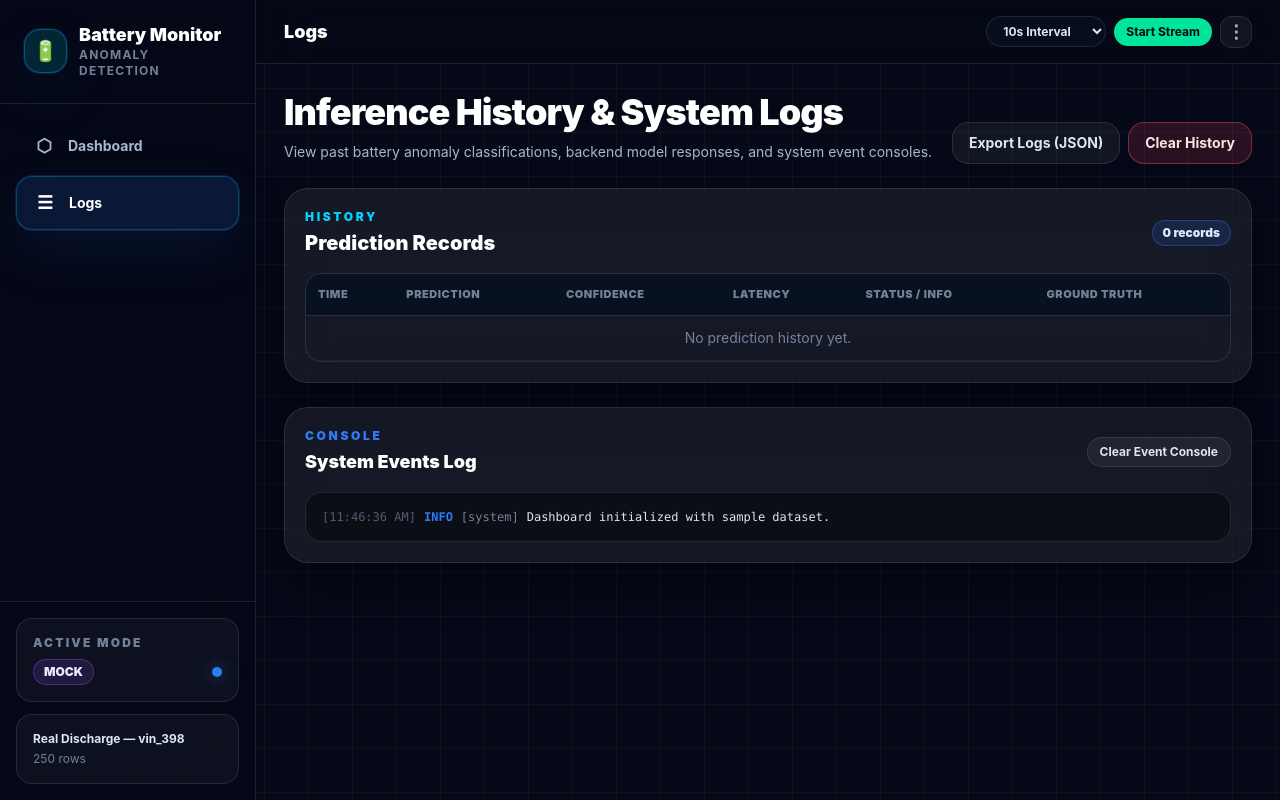
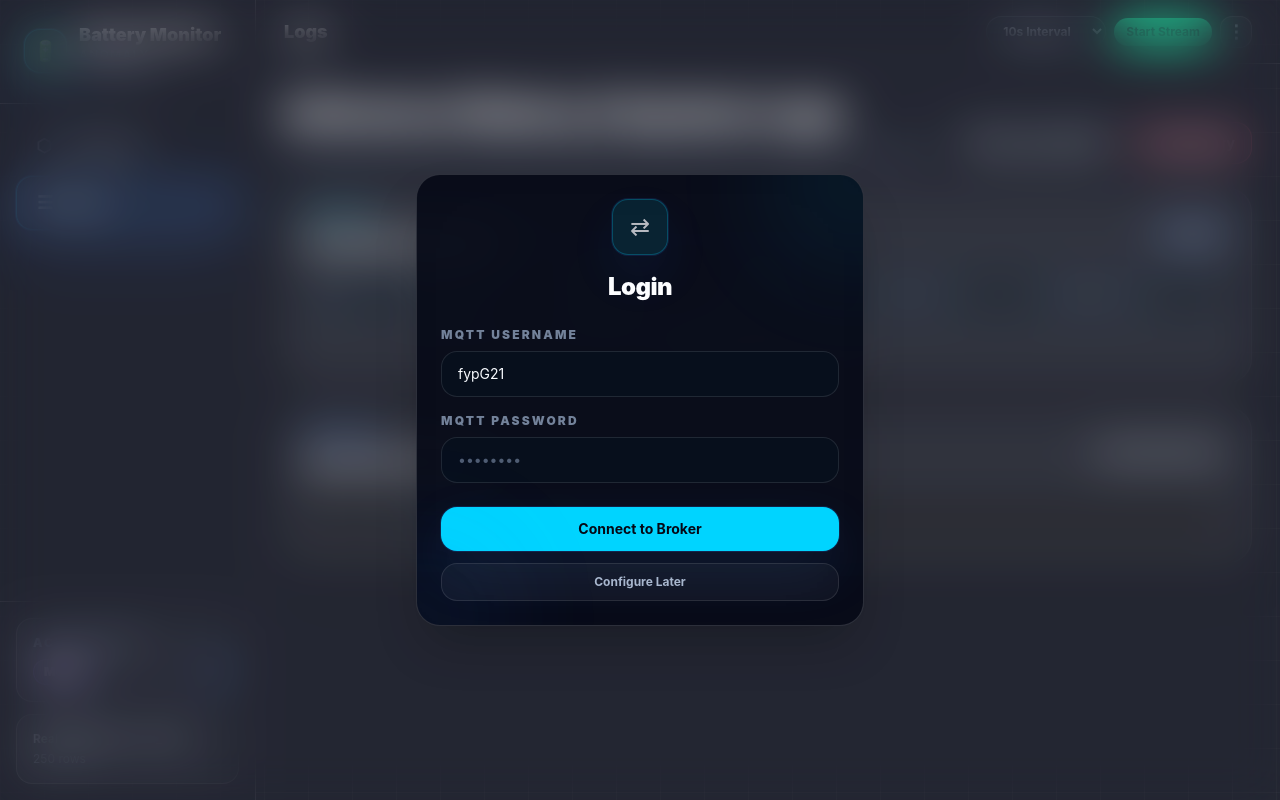
Before and after one commit to lakshithagnk/battery-digital-twin, a React (Vite) app: page /#/logs in a window 1280 px wide. Built offline with nearby package versions, Linux system fonts and the light colour scheme.

Commit message:
commit 8

```diff
--- a/src/components/AppShell.jsx
+++ b/src/components/AppShell.jsx
@@ -1,8 +1,9 @@
 import { useState, useEffect, useRef } from 'react'
 import { NavLink, useLocation, Link } from 'react-router-dom'
 import { useAppStore } from '../store/appStore'
-import { Badge, StatusDot, Button } from './ui'
+import { Badge, StatusDot, Button, Input } from './ui'
 import { useLiveEngine } from '../hooks/useLiveEngine'
+import { mqttManager } from '../services/mqttClient'
 
 const navItems = [
   { path: '/', label: 'Dashboard', icon: '⬡' },
@@ -75,6 +76,63 @@ export default function AppShell({ children }) {
     '/logs': 'Logs'
   }
   const pageLabel = pageLabels[location.pathname] ?? 'Dashboard'
+
+  // Interactive MQTT Login Overlay State
+  const [showLogin, setShowLogin] = useState(false)
+  const [localUser, setLocalUser] = useState(settings.mqtt?.username ?? '')
+  const [localPass, setLocalPass] = useState(settings.mqtt?.password ?? '')
+  const [isConnecting, setIsConnecting] = useState(false)
+  const [connectError, setConnectError] = useState(null)
+  const addLog = useAppStore(state => state.addLog)
+  const setConnection = useAppStore(state => state.setConnection)
+
+  // Show login overlay on initial mount if not connected
+  useEffect(() => {
+    if (connection.mqttStatus !== 'online') {
+      setShowLogin(true)
+    }
+  }, [])
+
+  // Keep local user/password credentials updated if settings change
+  useEffect(() => {
+    setLocalUser(settings.mqtt?.username ?? '')
+    setLocalPass(settings.mqtt?.password ?? '')
+  }, [settings.mqtt?.username, settings.mqtt?.password])
+
+
+  const handleMqttConnect = () => {
+    setIsConnecting(true)
+    setConnectError(null)
+
+    const updatedSettings = {
+      ...settings,
+      apiMode: 'mqtt',
+      mqtt: {
+        ...settings.mqtt,
+        username: localUser,
+        password: localPass
+      }
+    }
+
+    updateSettings(updatedSettings)
+
+    mqttManager.connect(updatedSettings, (status, detail) => {
+      // Update connection status in appStore
+      setConnection({ mqttStatus: status })
+
+      if (status === 'online') {
+        setIsConnecting(false)
+        setShowLogin(false)
+        addLog('info', 'mqtt', 'Successfully connected to MQTT broker via login popup.')
+      } else if (status === 'error') {
+        setIsConnecting(false)
+        setConnectError(detail ?? 'Failed to connect. Please check credentials.')
+        addLog('error', 'mqtt', `MQTT login popup error: ${detail ?? 'unknown'}`)
+      } else if (status === 'offline') {
+        setIsConnecting(false)
+      }
+    })
+  }
 
   return (
     <div className="app-bg grid-bg min-h-screen overflow-hidden text-ink-100">
@@ -185,6 +243,83 @@ export default function AppShell({ children }) {
           </main>
         </div>
       </div>
+
+      {/* ── Premium Interactive MQTT Login Modal ───────────────────────────────── */}
+      {showLogin && (
+        <div className="fixed inset-0 z-50 flex items-center justify-center p-4 animate-modal-overlay">
+          <div className="relative w-full max-w-md overflow-hidden rounded-3xl border border-white/15 bg-night-950/90 p-6 shadow-2xl backdrop-blur-2xl animate-modal-card">
+            {/* Glow spots */}
+            <div className="pointer-events-none absolute -right-16 -top-16 h-36 w-36 rounded-full bg-brand-cyan/20 blur-3xl opacity-60" />
+            <div className="pointer-events-none absolute -left-16 -bottom-16 h-36 w-36 rounded-full bg-brand-blue/20 blur-3xl opacity-60" />
+
+            {/* Header info */}
+            <div className="text-center">
+              <div className="mx-auto flex h-14 w-14 items-center justify-center rounded-2xl border border-brand-cyan/35 bg-brand-cyan/15 text-2xl shadow-blue animate-pulse">
+                ⇄
+              </div>
+              <h3 className="mt-4 font-display text-xl font-black tracking-tight text-white sm:text-2xl">
+                Login
+              </h3>
+            </div>
+
+            {/* Inputs */}
+            <div className="mt-6 space-y-4">
+              <Input
+                label="MQTT Username"
+                value={localUser}
+                onChange={e => setLocalUser(e.target.value)}
+                placeholder="e.g. fypG21"
+                disabled={isConnecting}
+                className="focus-within:border-brand-cyan/50 transition"
+              />
+              <Input
+                label="MQTT Password"
+                type="password"
+                value={localPass}
+                onChange={e => setLocalPass(e.target.value)}
+                placeholder="••••••••"
+                disabled={isConnecting}
+                className="focus-within:border-brand-cyan/50 transition"
+              />
+            </div>
+
+            {/* Connection error report */}
+            {connectError && (
+              <div className="mt-4 rounded-xl border border-red-500/20 bg-red-500/10 p-3 text-xs font-bold text-red-400">
+                ✗ {connectError}
+              </div>
+            )}
+
+            {/* Action buttons */}
+            <div className="mt-6 space-y-3">
+              <Button
+                variant="cyan"
+                className="w-full flex items-center justify-center gap-2 py-3 rounded-2xl text-sm font-bold shadow-blue hover:scale-[1.01] active:scale-[0.99] transition duration-150"
+                onClick={handleMqttConnect}
+                disabled={isConnecting}
+              >
+                {isConnecting ? (
+                  <>
+                    <span className="h-4 w-4 animate-spin rounded-full border-2 border-white/20 border-t-white" />
+                    Connecting to Broker…
+                  </>
+                ) : (
+                  'Connect to Broker'
+                )}
+              </Button>
+
+              <button
+                type="button"
+                className="w-full flex items-center justify-center rounded-2xl border border-white/10 bg-white/[0.04] py-2.5 text-xs font-bold text-ink-300 hover:bg-white/[0.08] hover:text-white transition duration-150"
+                onClick={() => setShowLogin(false)}
+                disabled={isConnecting}
+              >
+                Configure Later
+              </button>
+            </div>
+          </div>
+        </div>
+      )}
     </div>
   )
 }
--- a/src/index.css
+++ b/src/index.css
@@ -99,3 +99,21 @@
   color: #f8fbff !important;
 }
 .recharts-cartesian-grid line { stroke: rgba(255,255,255,0.055); }
+
+@keyframes modal-fade-in {
+  from { opacity: 0; backdrop-filter: blur(0px); background-color: rgba(255, 255, 255, 0); }
+  to { opacity: 1; backdrop-filter: blur(24px); background-color: rgba(255, 255, 255, 0.12); }
+}
+
+@keyframes modal-zoom-in {
+  from { opacity: 0; transform: scale(0.95) translateY(10px); }
+  to { opacity: 1; transform: scale(1) translateY(0); }
+}
+
+.animate-modal-overlay {
+  animation: modal-fade-in 0.3s cubic-bezier(0.16, 1, 0.3, 1) forwards;
+}
+
+.animate-modal-card {
+  animation: modal-zoom-in 0.4s cubic-bezier(0.34, 1.56, 0.64, 1) forwards;
+}
```
Also changed, not shown: 1 other file (tests, documents, lock files or other folders).
